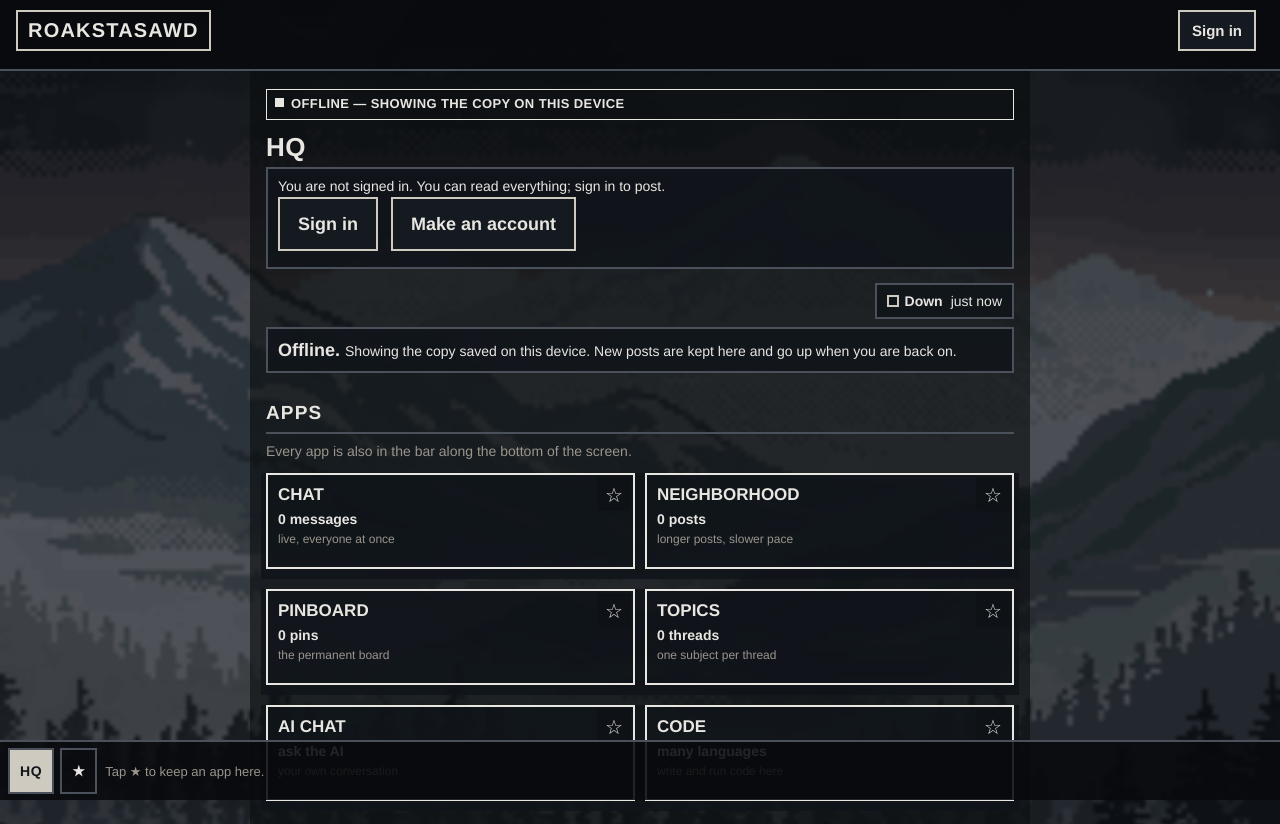
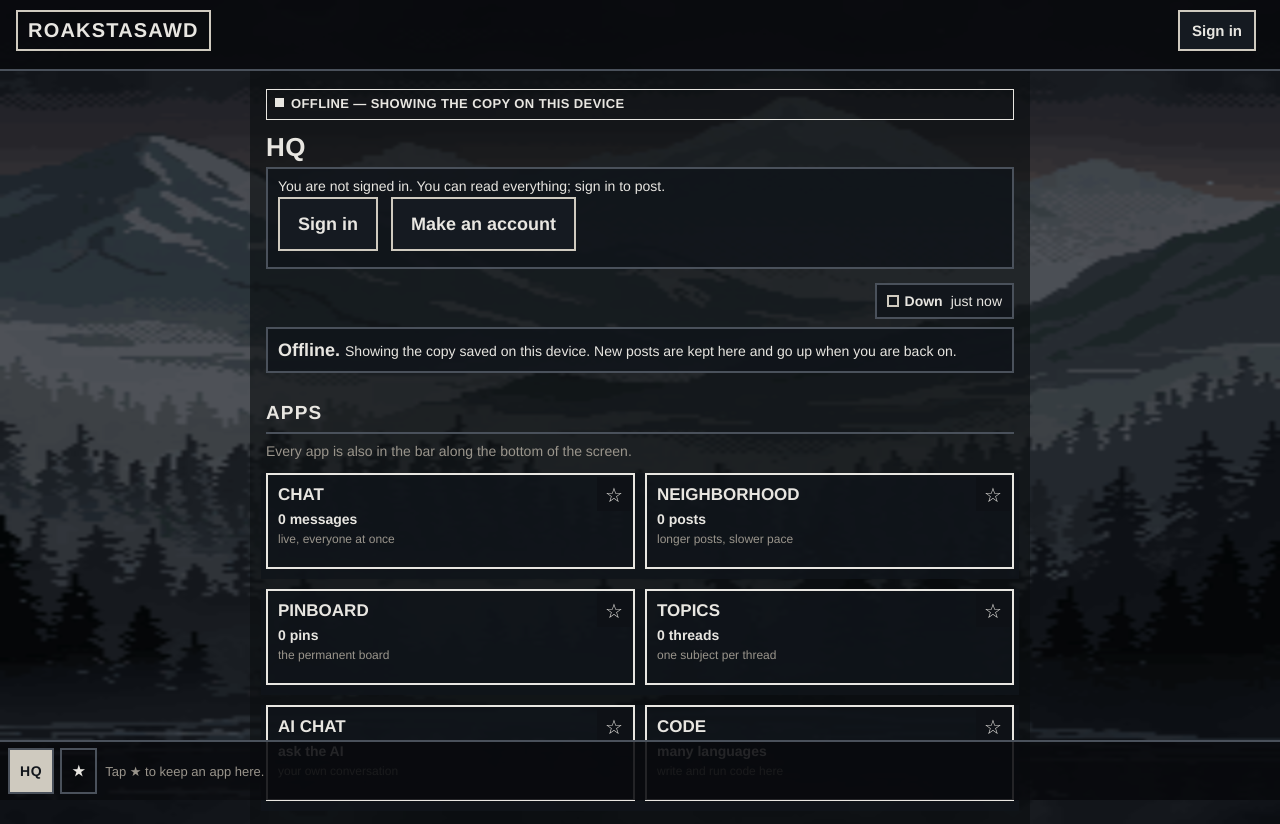
Before and after one commit to helloandhi12345678910-ui/ROAKSTASAWD-HQ, a plain HTML site: page index.html in a window 1280 px wide. Shown: the top 824 px of the page. Drawn offline with Linux system fonts and the light colour scheme; no server answers.

Commit message:
Background: the whole picture, fitted to the screen height

```diff
--- a/css/roak.css
+++ b/css/roak.css
@@ -940,9 +940,12 @@ body {
   background-color: #0b0d10;
   background-image: url("../img-bg.png");
   background-repeat: no-repeat;
+  /* the whole picture, not a crop: as tall as the screen, centred, and the
+     colour behind it matches its darkest ink so the edges never show */
   background-position: center center;
-  background-size: cover;
+  background-size: auto 100%;
   background-attachment: fixed;
+  background-color: #0d1016;
   color: #e8e6e1;
 }
 
```
